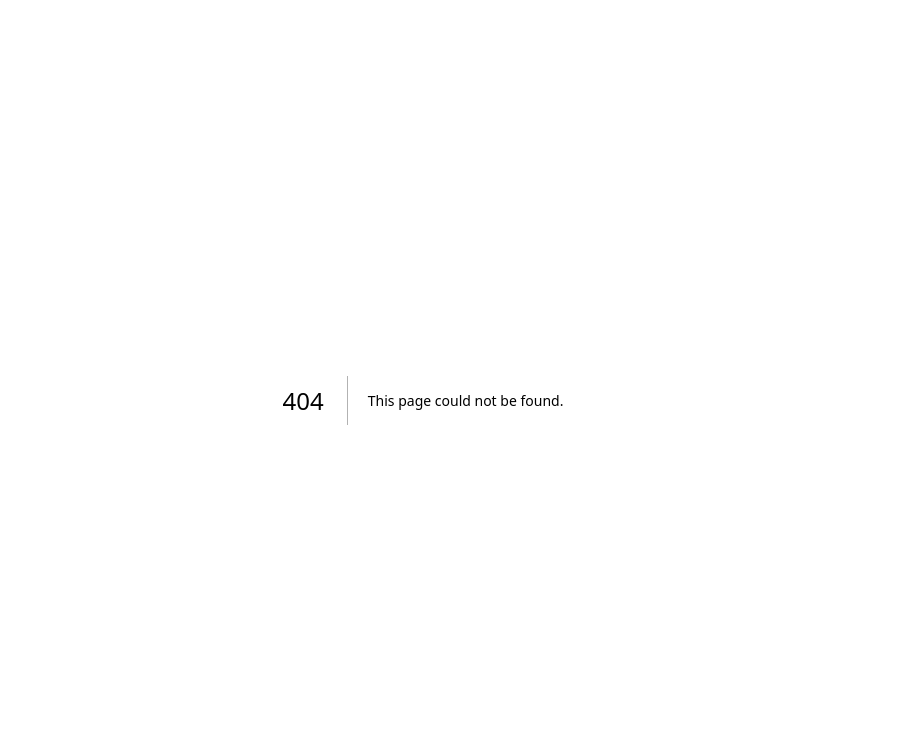
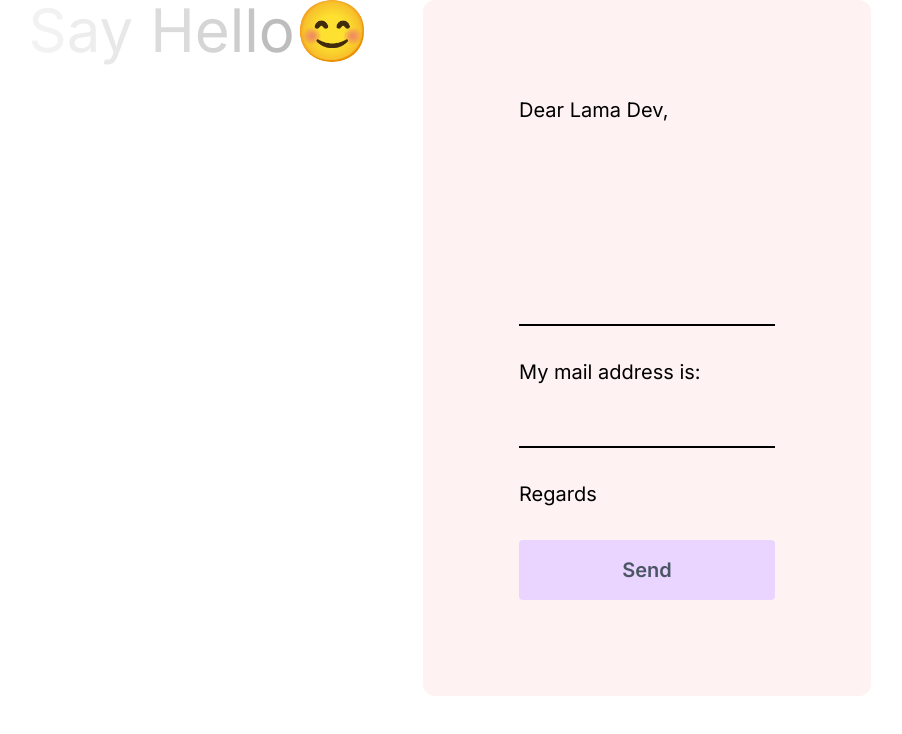
Before and after one commit to Nishantsurve/Next.js-Portfolio, a Next.js app: page /contact in a window 1280 px wide. Before the commit this address had no page. Shown: the top 734 px of the page, without its empty margins (217-1119 px from the left). Built offline with nearby package versions, Linux system fonts and the light colour scheme.

Commit message:
added contact page

```diff
--- /dev/null
+++ b/src/app/contact/page.jsx
@@ -0,0 +1,102 @@
+"use client";
+import { motion } from "framer-motion";
+import { useRef, useState } from "react";
+import emailjs from "@emailjs/browser";
+
+const ContactPage = () => {
+  const [success, setSuccess] = useState(false);
+  const [error, setError] = useState(false);
+  const text = "Say Hello";
+
+  const form = useRef();
+
+  const sendEmail = (e) => {
+    e.preventDefault();
+    setError(false);
+    setSuccess(false);
+
+    emailjs
+      .sendForm(
+        process.env.NEXT_PUBLIC_SERVICE_ID,
+        process.env.NEXT_PUBLIC_TEMPLATE_ID,
+        form.current,
+        process.env.NEXT_PUBLIC_PUBLIC_KEY
+      )
+      .then(
+        () => {
+          setSuccess(true);
+          form.current.reset();
+        },
+        () => {
+          setError(true);
+        }
+      );
+  };
+
+  return (
+    <motion.div
+      className="h-full"
+      initial={{ y: "-200vh" }}
+      animate={{ y: "0%" }}
+      transition={{ duration: 1 }}
+    >
+      <div className="h-full flex flex-col lg:flex-row px-4 sm:px-8 md:px-12 lg:px-20 xl:px-48">
+        {/* TEXT CONTAINER */}
+        <div className="h-1/2 lg:h-full lg:w-1/2 flex items-center justify-center text-6xl">
+          <div>
+            {text.split("").map((letter, index) => (
+              <motion.span
+                key={index}
+                initial={{ opacity: 1 }}
+                animate={{ opacity: 0 }}
+                transition={{
+                  duration: 3,
+                  repeat: Infinity,
+                  delay: index * 0.1,
+                }}
+              >
+                {letter}
+              </motion.span>
+            ))}
+            😊
+          </div>
+        </div>
+        {/* FORM CONTAINER */}
+        <form
+          onSubmit={sendEmail}
+          ref={form}
+          className="h-1/2 lg:h-full lg:w-1/2 bg-red-50 rounded-xl text-xl flex flex-col gap-8 justify-center p-24"
+        >
+          <span>Dear Lama Dev,</span>
+          <textarea
+            rows={6}
+            className="bg-transparent border-b-2 border-b-black outline-none resize-none"
+            name="user_message"
+          />
+          <span>My mail address is:</span>
+          <input
+            name="user_email"
+            type="text"
+            className="bg-transparent border-b-2 border-b-black outline-none"
+          />
+          <span>Regards</span>
+          <button className="bg-purple-200 rounded font-semibold text-gray-600 p-4">
+            Send
+          </button>
+          {success && (
+            <span className="text-green-600 font-semibold">
+              Your message has been sent successfully!
+            </span>
+          )}
+          {error && (
+            <span className="text-red-600 font-semibold">
+              Something went wrong!
+            </span>
+          )}
+        </form>
+      </div>
+    </motion.div>
+  );
+};
+
+export default ContactPage;
```
